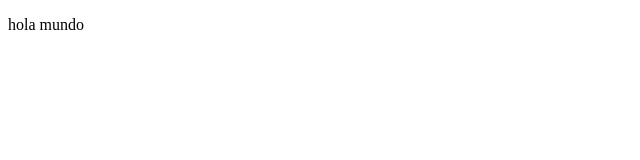
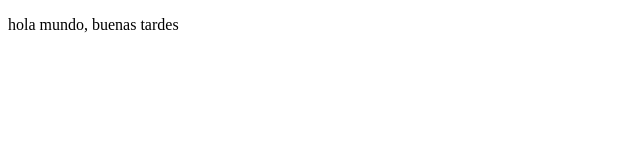
Before and after one commit to 3dformsDev/programa-git, a plain HTML site: page index.html in a window 1280 px wide. Shown: the whole page, without its empty margins (0-640 px from the left). Drawn offline with Linux system fonts and the light colour scheme.

Commit message:
actualizacion

```diff
--- a/index.html
+++ b/index.html
@@ -6,6 +6,6 @@
      <title>Document</title>
 </head>
 <body>
-    <p>hola mundo </p>
+    <p>hola mundo, buenas tardes </p>
 </body>
 </html>
```
